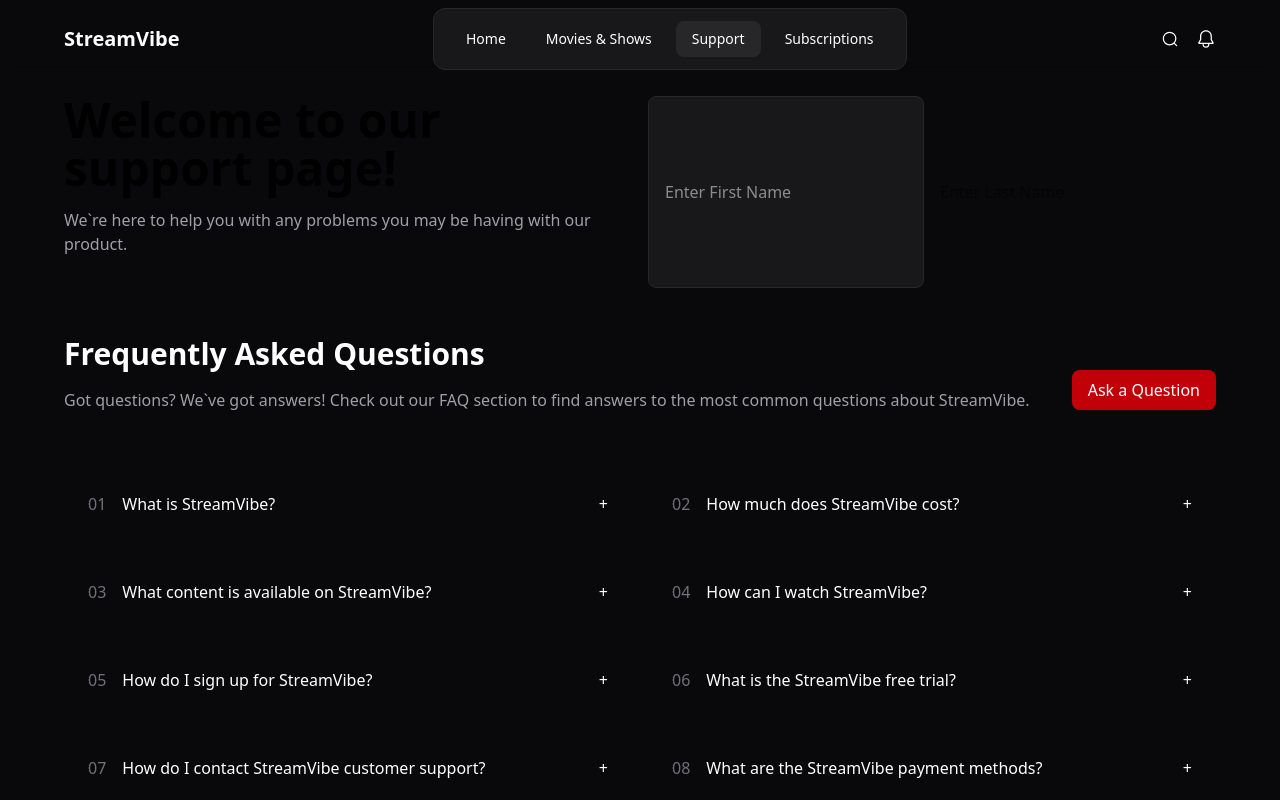
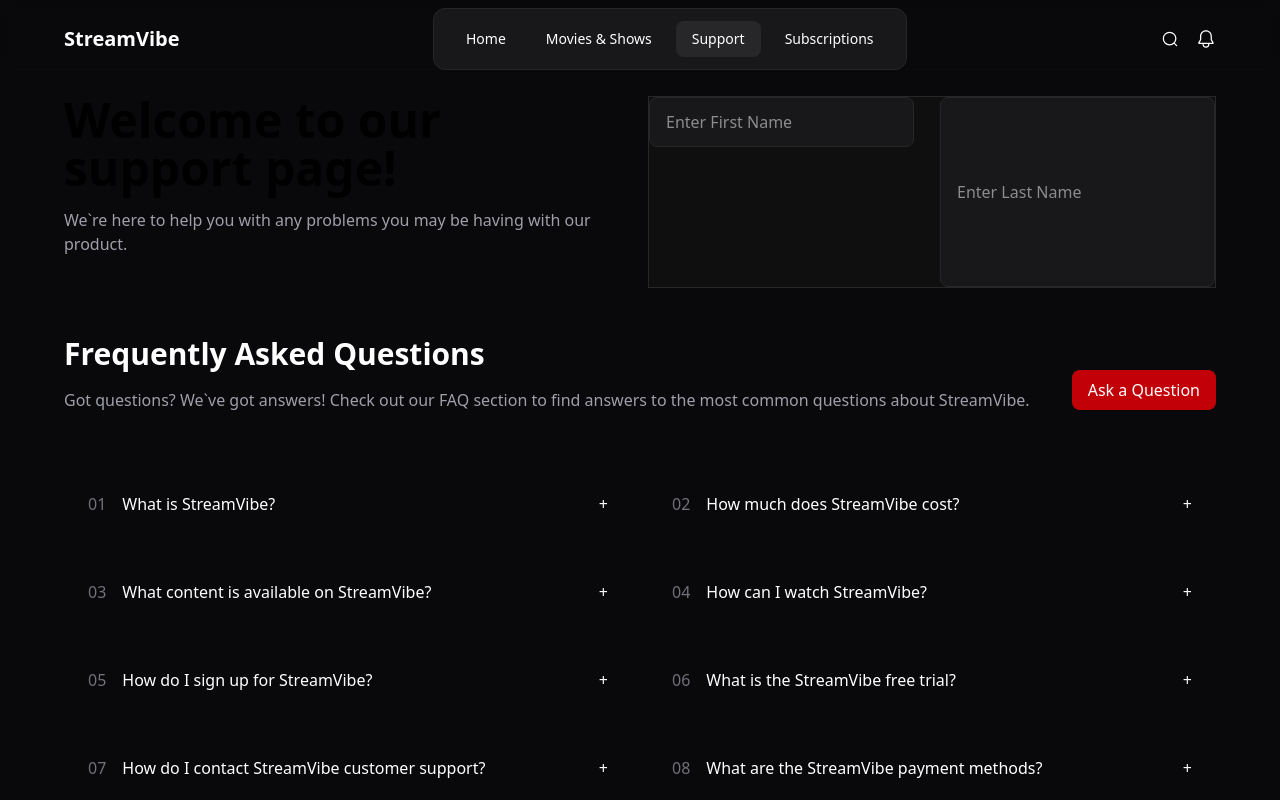
Before and after one commit to AntonBerest/movie-app, a Next.js app: page /support in a window 1280 px wide. Shown: the top 800 px of the page. Built offline with nearby package versions, Linux system fonts and the light colour scheme.

Commit message:
support page (test2)

```diff
--- a/components/support/SupportHero.tsx
+++ b/components/support/SupportHero.tsx
@@ -10,12 +10,18 @@ export default function SupportHero() {
           product.
         </p>
       </div>
-      <div className="grid grid-cols-2 gap-4">
+      <div className="grid grid-cols-2 gap-4 bg-[#0F0F0F] border border-zinc-800">
+        <div>
+          <p className=""></p>
+          <input
+            placeholder="Enter First Name"
+            className="bg-zinc-900 border border-zinc-800 rounded-lg px-4 py-3 text-white"
+          />
+        </div>
         <input
-          placeholder="Enter First Name"
           className="bg-zinc-900 border border-zinc-800 rounded-lg px-4 py-3 text-white"
+          placeholder="Enter Last Name"
         />
-        <input placeholder="Enter Last Name" className="..." />
       </div>
     </div>
   )
```
